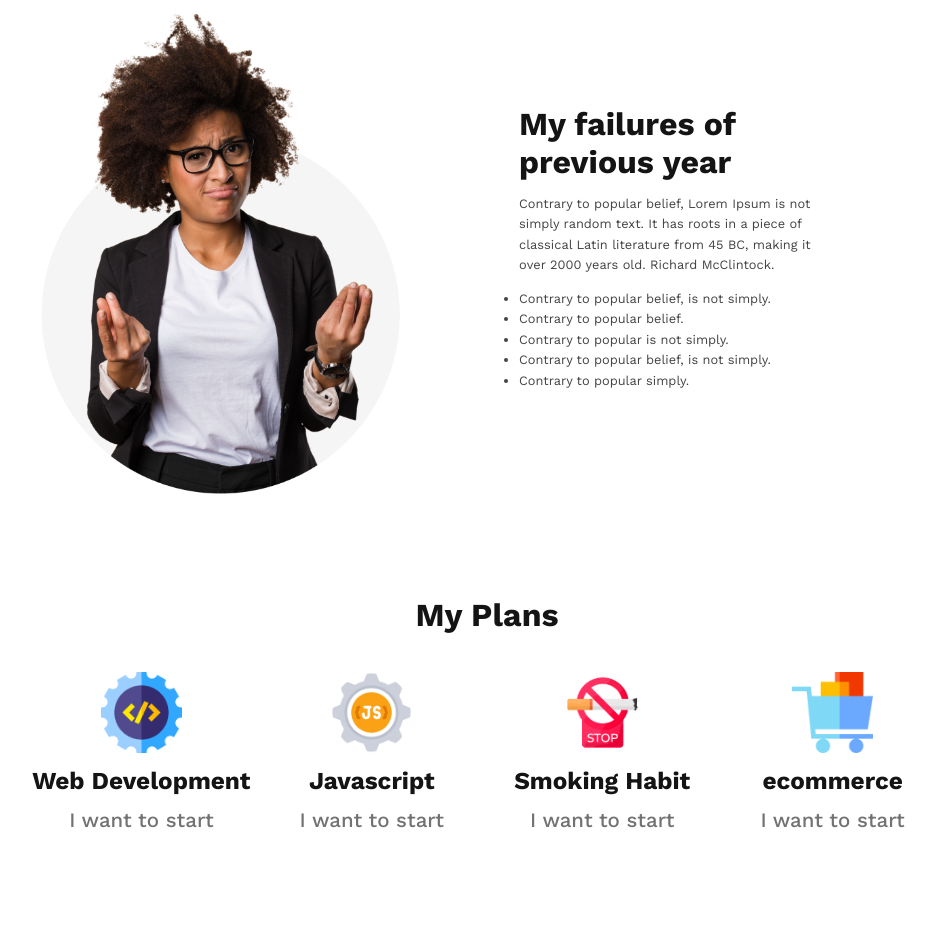
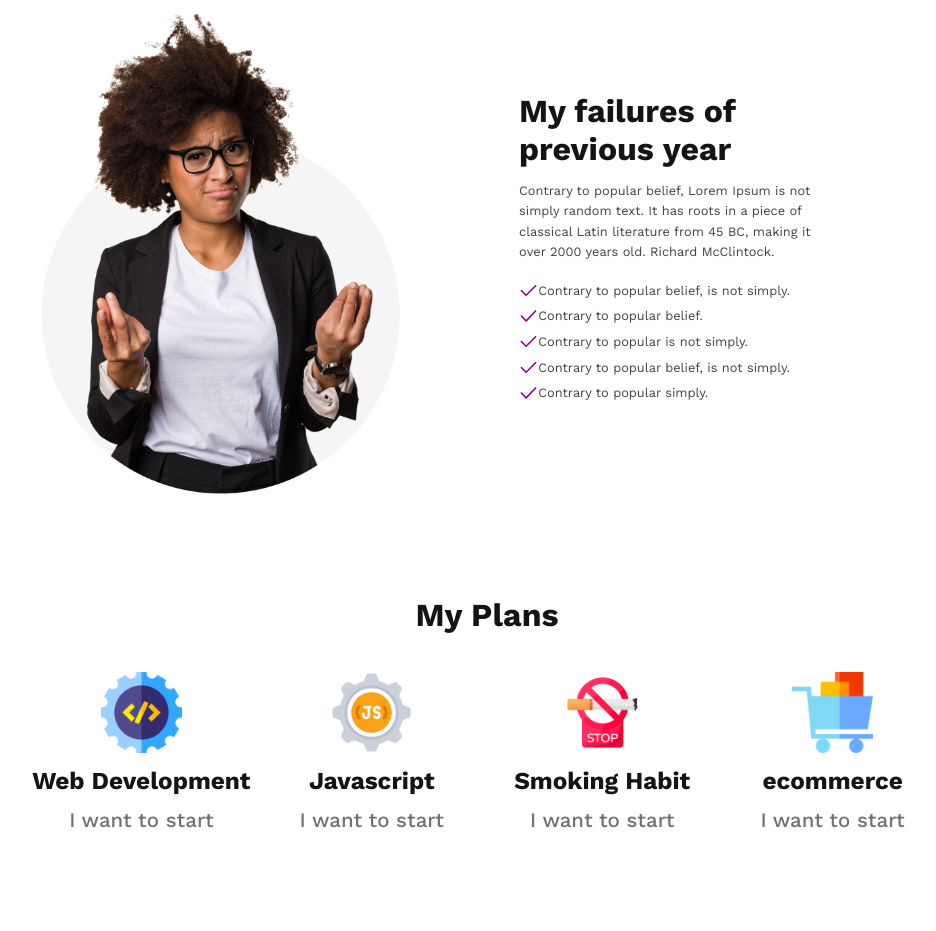
Before and after one commit to totansarker2/new-year-vibe-w9, a plain HTML site: page index.html in a window 1280 px wide. Shown: the part 751-1682 px from the top of the page, without its empty margins (153-1089 px from the left). Drawn offline with nearby package versions, Linux system fonts and the light colour scheme.

Commit message:
bug fixed

```diff
--- a/style.css
+++ b/style.css
@@ -108,7 +108,21 @@ body {
     font-weight: 400;
     line-height: 1.6vw;
     color: #444343;
+    list-style: none;
 }
+.failures ul li::before{
+    display: inline-flex;
+    content: '';
+    background-image: url(./images/icons/check-mark-regular.svg);
+    height: 1.5vw;
+    width: 1.5vw;
+    transform: translateY(5px);
+    -webkit-transform: translateY(5px);
+    -moz-transform: translateY(5px);
+    -ms-transform: translateY(5px);
+    -o-transform: translateY(5px);
+}
+
 
 .plans {
     width: 72%;
```
